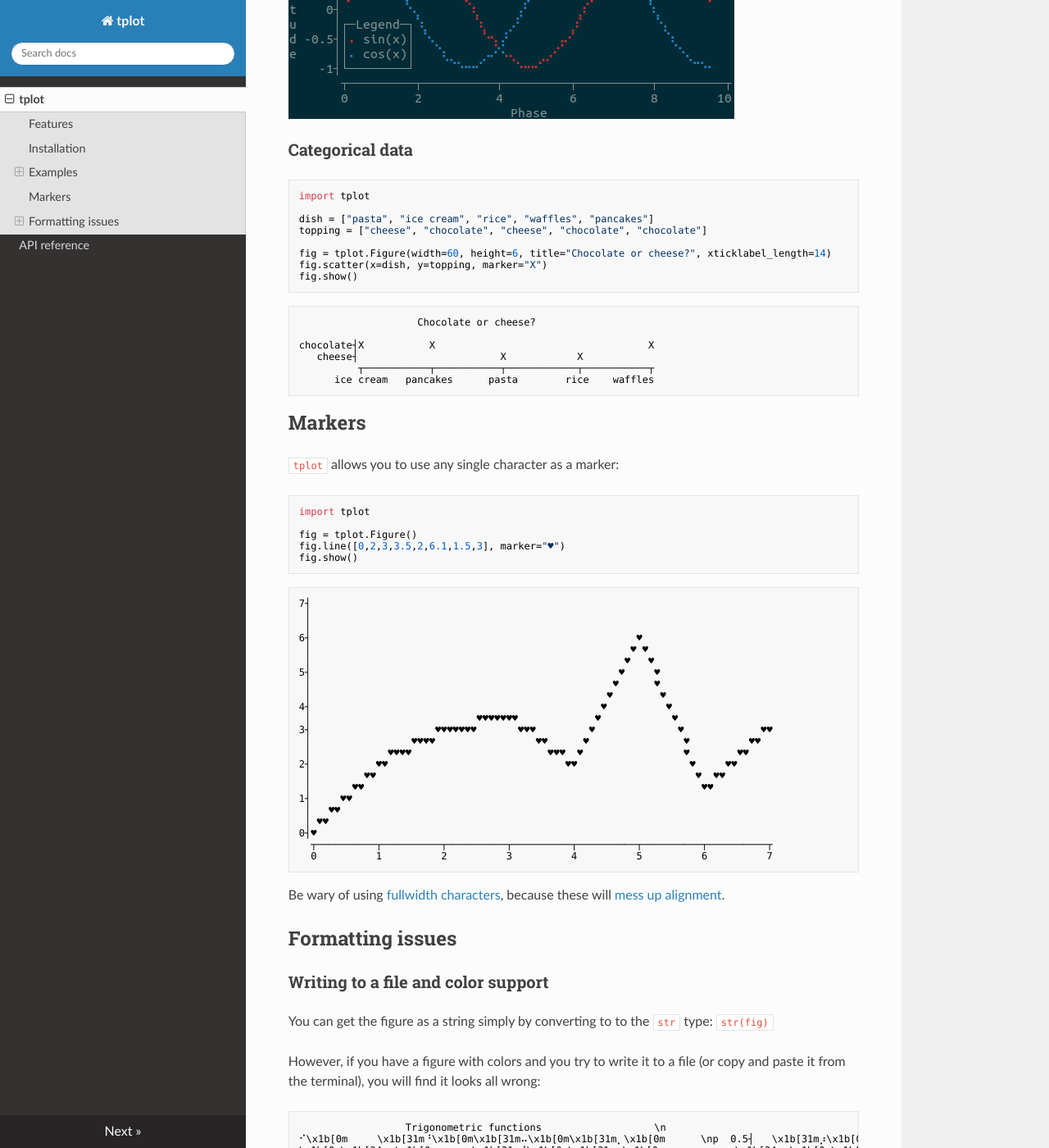
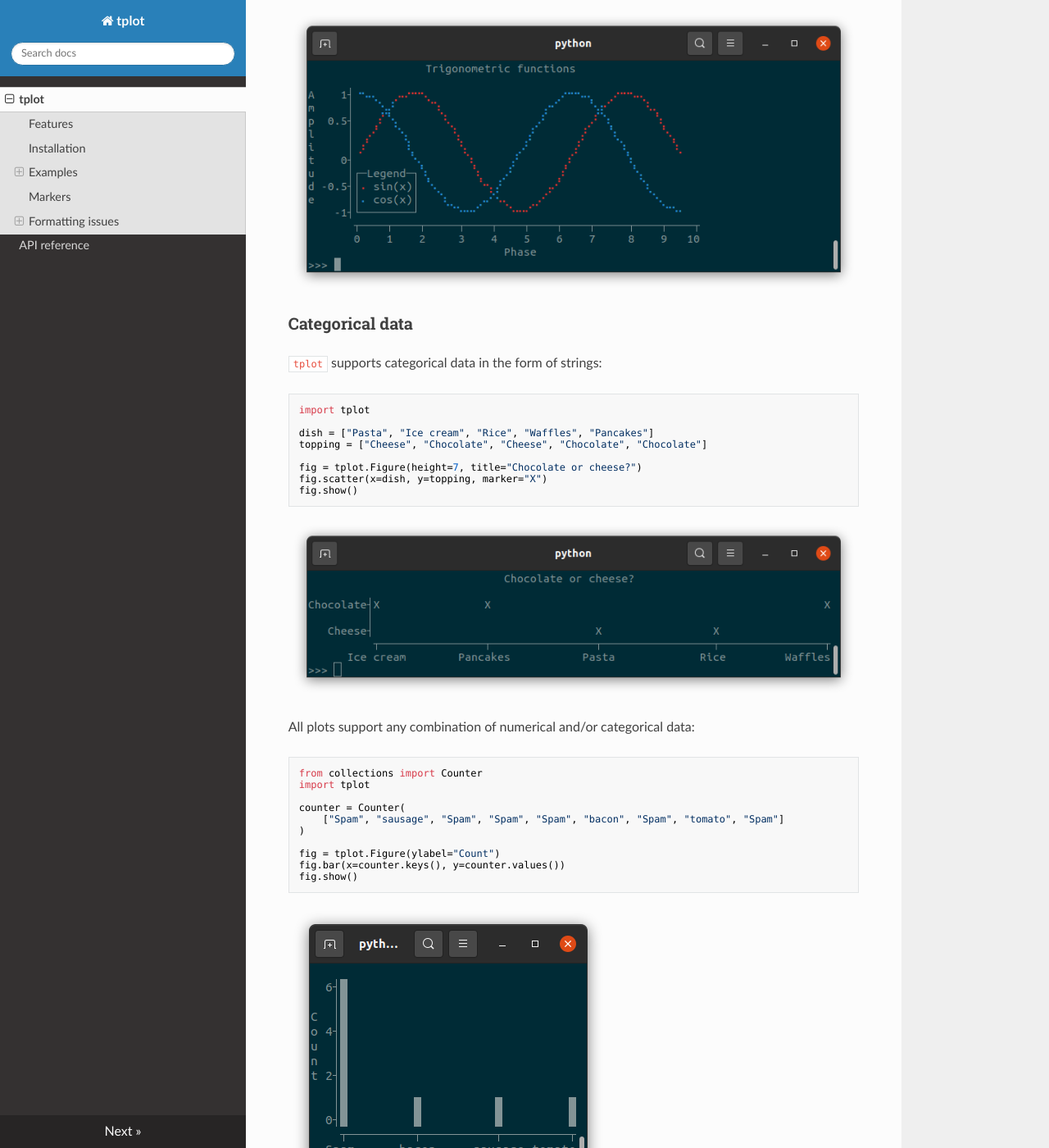
Before and after one commit to JeroenDelcour/tplot, an MkDocs documentation site: the page built from docs/index.md, in a window 1280 px wide and 1400 px high, scrolled down 1676 px. Shown: the whole window at 82% size. Built offline with MkDocs 1.6.1, drawn with Linux system fonts in a browser that asks for light colours; nearby versions of some CDN libraries; some of the changed text lies outside the part shown.

Commit message:
use terminal screenshots to show example output, make examples a bit nicer

````diff
--- a/docs/index.md
+++ b/docs/index.md
@@ -32,32 +32,7 @@ fig.scatter([0, 1, 2, 3, 4, 5, 6, 7, 8, 9, 10])
 fig.show()
 ```
 
-```text
-10┤                                                                            •
-  │
-  │                                                                    •
-  │
- 8┤                                                             •
-  │
-  │                                                     •
-  │
- 6┤                                              •
-  │
-  │                                      •
-  │
- 4┤                              •
-  │
-  │                       •
-  │
- 2┤               •
-  │
-  │        •
-  │
- 0┤•
-   ┬───────┬──────┬───────┬──────┬───────┬───────┬──────┬───────┬──────┬───────┬
-   0       1      2       3      4       5       6      7       8      9      10
-
-```
+![Basic example](images/basic.png)
 
 ### A more advanced example
 
@@ -80,29 +55,40 @@ fig.line(x, y=np.cos(x), color="blue", label="cos(x)")
 fig.show()
 ```
 
-![Advanced example](images/advanced_example.png)
+![Advanced example](images/advanced.png)
 
 ### Categorical data
+
+`tplot` supports categorical data in the form of strings:
 
 ```python
 import tplot
 
-dish = ["pasta", "ice cream", "rice", "waffles", "pancakes"]
-topping = ["cheese", "chocolate", "cheese", "chocolate", "chocolate"]
+dish = ["Pasta", "Ice cream", "Rice", "Waffles", "Pancakes"]
+topping = ["Cheese", "Chocolate", "Cheese", "Chocolate", "Chocolate"]
 
-fig = tplot.Figure(width=60, height=6, title="Chocolate or cheese?", xticklabel_length=14)
+fig = tplot.Figure(height=7, title="Chocolate or cheese?")
 fig.scatter(x=dish, y=topping, marker="X")
 fig.show()
 ```
+![Categorical data example](images/categorical.png)
 
-```text
-                    Chocolate or cheese?
+All plots support any combination of numerical and/or categorical data:
 
-chocolate┤X           X                                    X
-   cheese┤                        X            X
-          ┬───────────┬───────────┬────────────┬───────────┬
-      ice cream   pancakes      pasta        rice    waffles
+```python
+from collections import Counter
+import tplot
+
+counter = Counter(
+    ["Spam", "sausage", "Spam", "Spam", "Spam", "bacon", "Spam", "tomato", "Spam"]
+)
+
+fig = tplot.Figure(ylabel="Count")
+fig.bar(x=counter.keys(), y=counter.values())
+fig.show()
 ```
+
+![Spam, sausage, Spam, Spam, Spam, bacon, Spam, tomato and Spam](images/spamspamspamspam.png)
 
 ## Markers
 
@@ -111,36 +97,13 @@ chocolate┤X           X                                    X
 ```python
 import tplot
 
-fig = tplot.Figure()
-fig.line([0,2,3,3.5,2,6.1,1.5,3], marker="♥")
+fig = tplot.Figure(title="Twinkle twinkle little ★")
+notes = ["C", "C", "G", "G", "a", "a", "G", "F", "F", "E", "E", "D", "D", "C"]
+fig.scatter(notes, marker="♩")
 fig.show()
 ```
 
-```text
-7┤
- │
- │
-6┤                                                       ♥
- │                                                      ♥ ♥
- │                                                     ♥   ♥
-5┤                                                    ♥     ♥
- │                                                   ♥      ♥
- │                                                  ♥        ♥
-4┤                                                 ♥          ♥
- │                            ♥♥♥♥♥♥♥             ♥            ♥
-3┤                     ♥♥♥♥♥♥♥       ♥♥♥         ♥              ♥             ♥♥
- │                 ♥♥♥♥                 ♥♥      ♥                ♥          ♥♥
- │             ♥♥♥♥                       ♥♥♥  ♥                 ♥        ♥♥
-2┤           ♥♥                              ♥♥                   ♥     ♥♥
- │         ♥♥                                                      ♥  ♥♥
- │       ♥♥                                                         ♥♥
-1┤     ♥♥
- │   ♥♥
- │ ♥♥
-0┤♥
-  ┬──────────┬──────────┬──────────┬──────────┬──────────┬──────────┬──────────┬
-  0          1          2          3          4          5          6          7
-```
+![Twinkle twinkle little star](images/twinkle_twinkle_little_star.png)
 
 Be wary of using [fullwidth characters](https://en.wikipedia.org/wiki/Halfwidth_and_fullwidth_forms), because these will [mess up alignment](#character-alignment).
 
@@ -186,9 +149,11 @@ However, if you're using unicode characters (such as braille), you will probably
 
 `tplot` assumes all characters have a fixed width. Unless you're crazy, your terminal uses a monospace font. But even for monospaced fonts, the wondrous world of unicode has two character widths: halfwidth (so called because they are half as wide as they are tall) and fullwidth. Most characters you know are probably halfwidth. Many Asian languages such as Chinese, Korean, and Japanese use fullwidth characters. Emoji are usually also fullwidth.
 
-Though fullwidth characters are exactly twice as wide as halfwidth characters, they still count as only one character. `tplot` will not stop you from using fullwidth characters, but it will mess up the alignment:
+Though fullwidth characters are exactly twice as wide as halfwidth characters, they still count as only one character. `tplot` will not stop you from using fullwidth characters, but it will mess up the alignment, potentially even causing lines to wrap around:
 
 ```
+import tplot
+
 fig = tplot.Figure(width=80, height=6)
 x = [0, 1, 2, 3, 4, 5]
 fig.scatter(x, y=[1, 1, 1, 1, 1, 1], marker="#")
@@ -196,36 +161,35 @@ fig.scatter(x, y=[0, 0, 0, 0, 0, 0], marker="💩")
 fig.show()
 ```
 
-```text
-1┤#              #               #              #               #              #
- │
-0┤💩              💩               💩              💩               💩              💩
-  ┬───────┬──────┬───────┬───────┬──────┬───────┬───────┬───────┬──────┬───────┬
-  0      0.5     1      1.5      2     2.5      3      3.5      4     4.5      5
-```
+![Example of misalignment due to fullwidth characters](images/misalignment.png)
 
 #### Braille
 
-`tplot` can use braille characters to subdivide characters into a 2x8 grid, increasing the resolution of the plot beyond what is possible with single characters. However, not all monospace fonts display braille characters the same. In Ubuntu's default terminal with the default Monospace Regular font, braille characters are rendered as halfwidth characters, so this will show a nice diagonal line:
+`tplot` can use braille characters to subdivide each character into a 2x8 grid, increasing the resolution of the plot beyond what is possible with single characters. However, not all monospace fonts display braille characters the same. In Ubuntu's default terminal with the default Monospace Regular font, braille characters are rendered as halfwidth characters, so this will show a nice diagonal line:
 
 ```python
-fig = tplot.Figure(width=40, height=12)
+import tplot
+
+fig = tplot.Figure()
 fig.line([0,1], marker="braille")
 fig.show()
 ```
 
+![Correctly rendered braille](images/braille.png)
+
 But many environments treat braille as somewhere in between halfwidth and fullwidth characters, leading to close-but-not-quite aligned plots:
 
 ```text
-  1┤                                 ⣀⠤⠒
-   │                            ⢀⡠⠤⠒⠉
-   │                        ⢀⡠⠔⠊⠁
-   │                    ⣀⠤⠒⠉⠁
-0.5┤               ⢀⡠⠔⠒⠉
-   │           ⣀⠤⠔⠊⠁
-   │       ⣀⠤⠒⠉
-   │  ⢀⡠⠔⠊⠉
-  0┤⠐⠊⠁
-    ┬─────────────────┬────────────────┬
-    0                0.5               1
+
+  1┤                                                                      ⣀⣀⠤⠤⠔⠒
+   │                                                            ⢀⣀⣀⠤⠤⠒⠒⠊⠉⠉
+   │                                                   ⣀⣀⡠⠤⠤⠒⠒⠉⠉⠁
+   │                                          ⣀⣀⠤⠤⠔⠒⠒⠉⠉
+0.5┤                                ⢀⣀⡠⠤⠤⠒⠒⠊⠉⠉
+   │                       ⣀⣀⡠⠤⠔⠒⠒⠉⠉⠁
+   │             ⢀⣀⣀⠤⠤⠔⠒⠊⠉⠉
+   │    ⢀⣀⡠⠤⠤⠒⠒⠊⠉⠁
+  0┤⠐⠒⠉⠉⠁
+    ┬───────┬──────┬───────┬──────┬───────┬──────┬───────┬──────┬───────┬──────┬
+    0      0.1    0.2     0.3    0.4     0.5    0.6     0.7    0.8     0.9     1
 ```
````
Also changed, not shown: docs/images/advanced.png (added), docs/images/advanced_example.png (deleted), docs/images/basic.png (added), docs/images/braille.png (added), docs/images/categorical.png (added), docs/images/misalignment.png (added), docs/images/spamspamspamspam.png (added), docs/images/twinkle_twinkle_little_star.png (added).
